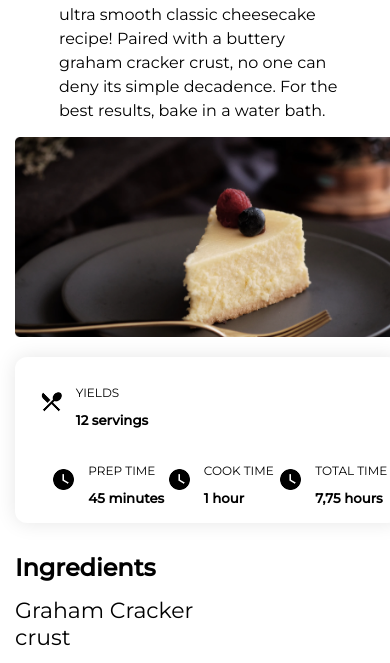
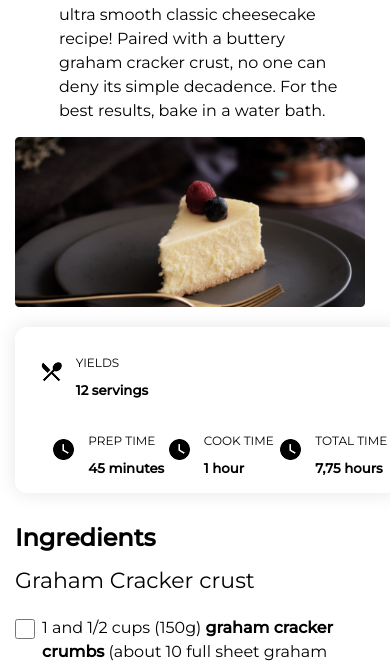
Before and after one commit to DarioPrazeres/recipe-page, a plain HTML site: page index.html in a window 390 px wide. Shown: the part 154-817 px from the top of the page. Drawn offline with Linux system fonts and the light colour scheme.

Commit message:
update mobile version

```diff
--- a/style.css
+++ b/style.css
@@ -177,6 +177,7 @@ footer a{
         width: 100%;
     }
     .part-1{
+        width: 90%;
         margin: 10px 0px 20px 0px;
     }
     .part-s{
@@ -201,5 +202,18 @@ footer a{
     .disc p{
         font-size: 12px;
     }
-
+    .p-2{
+    }
+    .check{
+        align-self: flex-start;
+        margin-top: 10px;
+    }
+    .linkSource{
+        width: 90%;
+    }
 }
+@media only screen and (max-width: 800px) {
+    .img-post{
+        height: 170px;
+    }
+}
```
